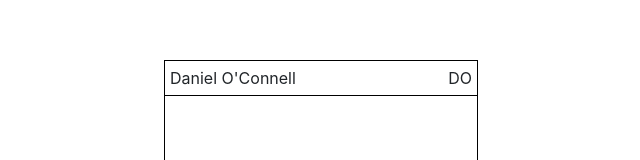
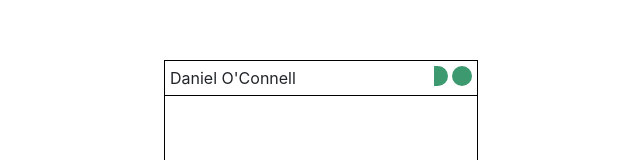
Before and after one commit to oconnill/portfoliov2, a Vue app: page / in a window 1280 px wide. Shown: the part 171-331 px from the top of the page, without its empty margins (319-959 px from the left). Built offline with nearby package versions, Linux system fonts and the light colour scheme.

Commit message:
Created css logo for control box

```diff
--- a/public/controlBox.scss
+++ b/public/controlBox.scss
@@ -38,3 +38,26 @@
 .control-box.active {
   left: 172px;
 }
+
+.do-logo {
+  display: flex;
+
+
+  .do-logo-d {
+    height: 20px;
+    width: 14px;
+    border-bottom-right-radius: 40px;
+    border-top-right-radius: 40px;
+    background-color: #3d9970;
+    margin-left: 4px;
+  }
+
+  .do-logo-o {
+    height: 20px;
+    width: 20px;
+    border-radius: 50%;
+    background-color: #3d9970;
+    margin-left: 4px;
+  }
+
+}
--- a/src/components/ControlBox.vue
+++ b/src/components/ControlBox.vue
@@ -2,24 +2,33 @@
   <div v-bind:class="{ active: isActive }" class="control-box">
     <div class="control-header">
       <div class="logo-font">Daniel O'Connell</div>
-            <div class="logo-icon" @click="menuReset()">DO</div>
+      <div class="logo-icon" @click="menuReset()">
+          <div class="do-logo">
+                <div class="do-logo-d"></div>
+                <div class="do-logo-o"></div>
+          </div>
+      </div>
     </div>
     <ControlBoxBody></ControlBoxBody>
     <div class="control-footer">
-            <a href="https://www.linkedin.com/in/danieloconne11/" target="_blank"><i class="fab fa-linkedin-in"></i></a>
-            <a href="https://github.com/oconnill" target="_blank"><i class="fab fa-github"></i></a>
+      <a href="https://www.linkedin.com/in/danieloconne11/" target="_blank"
+        ><i class="fab fa-linkedin-in"></i
+      ></a>
+      <a href="https://github.com/oconnill" target="_blank"
+        ><i class="fab fa-github"></i
+      ></a>
       <a href="" target="_blank"><i class="far fa-envelope"></i></a>
     </div>
   </div>
 </template>
 
 <script>
-    import ControlBoxBody from './ControlBoxBody.vue'
+  import ControlBoxBody from "./ControlBoxBody.vue";
 
-    import '../../public/controlBox.scss'
+  import "../../public/controlBox.scss";
 
   export default {
-        name: 'app',
+    name: "app",
     components: {
       ControlBoxBody
     },
@@ -30,10 +39,10 @@
         this.$store.state.singlePageView = false;
         this.$store.state.menuTitleActive = false;
         this.menuTitleReset();
-                this.$store.dispatch('menuReset')
+        this.$store.dispatch("menuReset");
       },
       menuTitleReset() {
-                let arr = this.$store.state.menuTitles
+        let arr = this.$store.state.menuTitles;
 
         for (var i = 0; i < arr.length; i++) {
           arr[i].show = true;
@@ -42,11 +51,11 @@
     },
     computed: {
       isActive() {
-                    return this.$store.state.isActive
+        return this.$store.state.isActive;
       },
       menuTitles() {
-                    return this.$store.state.menuTitles
+        return this.$store.state.menuTitles;
       }
     }
-        }
+  };
 </script>
```
Lines whose indentation alone changed are shown as unchanged.
